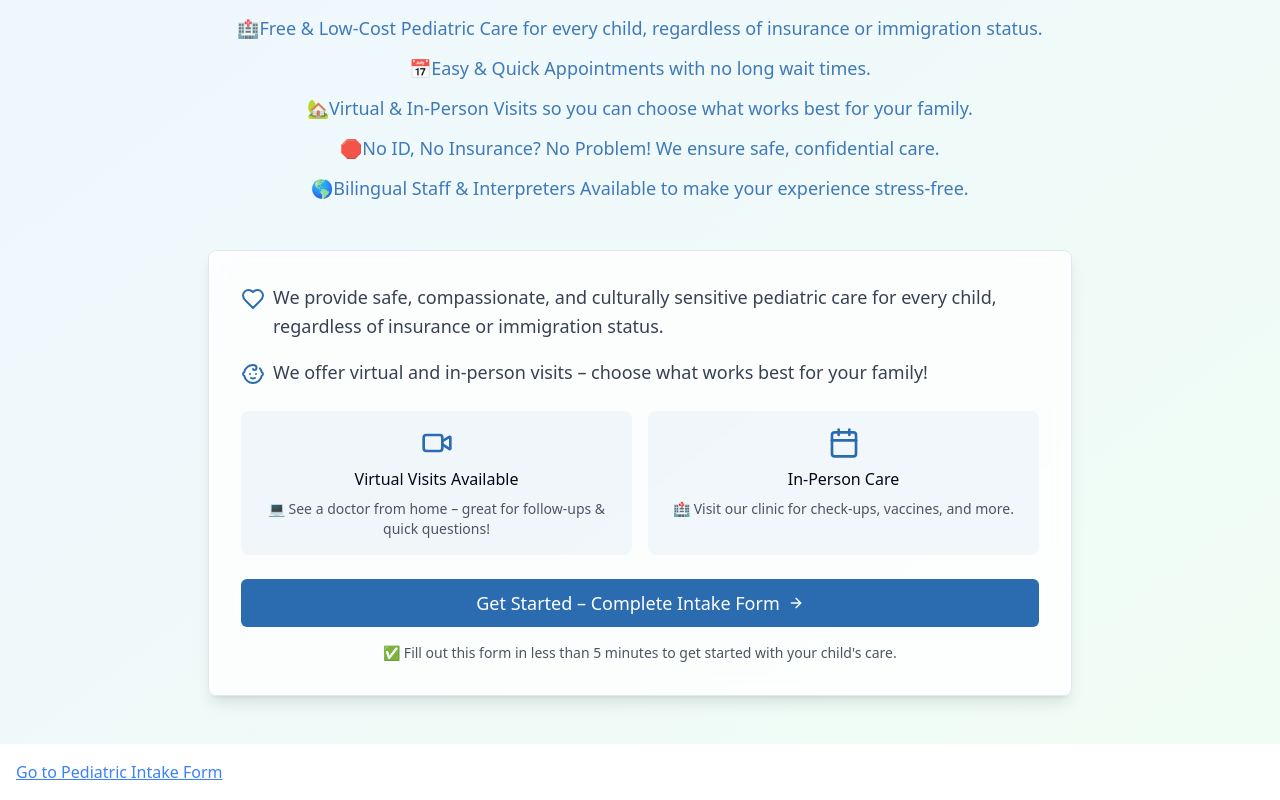
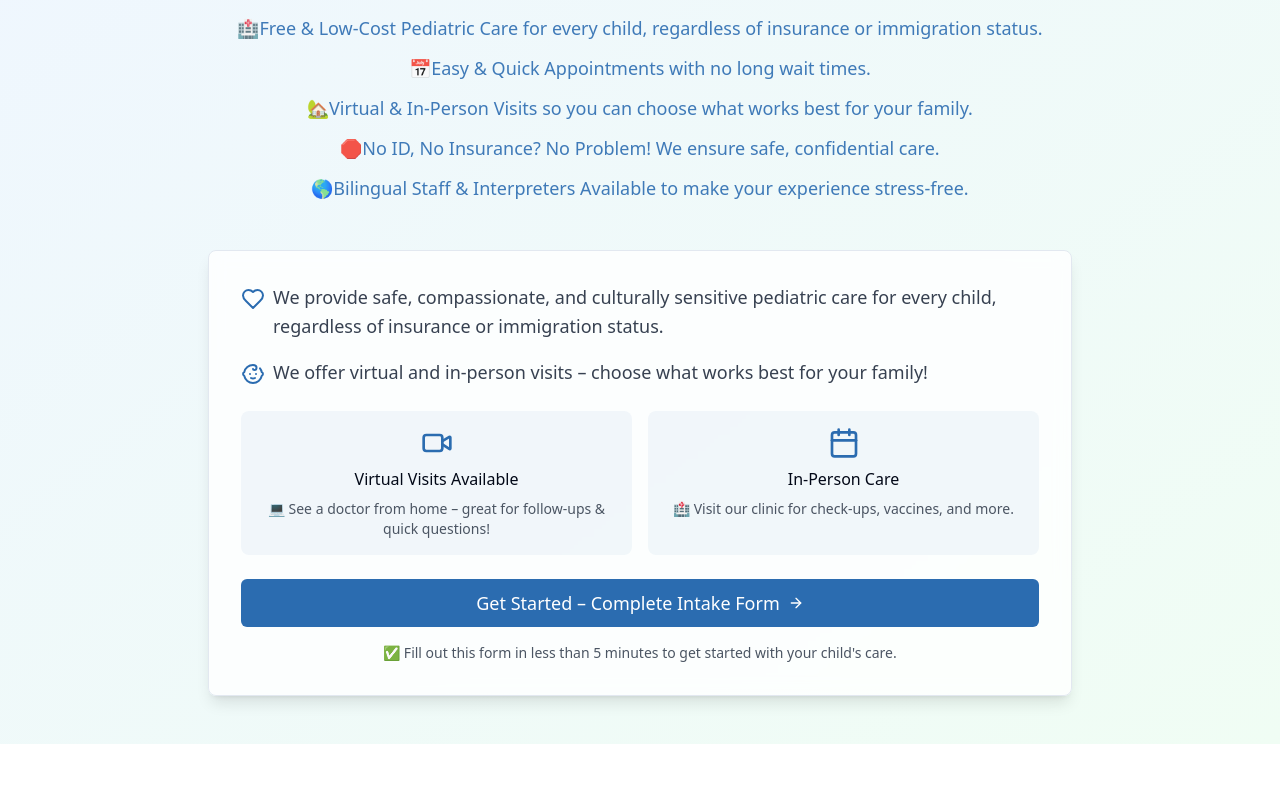
Before and after one commit to simar7511/health-connectivity-lounge, a React (Vite) app: page / in a window 1280 px wide. Shown: the part 286-1086 px from the top of the page. After the commit the page ends 1030 px from the top, so only its background shows below. Built offline with nearby package versions, Linux system fonts and the light colour scheme.

Commit message:
Remove intake form link
Remove the hyperlink at the bottom of the home page that leads to the pediatric intake form.

```diff
--- a/src/App.tsx
+++ b/src/App.tsx
@@ -1,5 +1,6 @@
+
 import React, { useState, useEffect } from "react";
-import { BrowserRouter, Routes, Route, Link } from "react-router-dom";
+import { BrowserRouter, Routes, Route } from "react-router-dom";
 import { Button } from "@/components/ui/button";
 
 // Import Pages & Components
@@ -68,13 +69,6 @@ const App: React.FC = () => {
         {/* 🚨 404 Error Page */}
         <Route path="*" element={<h1 className="text-center text-red-500">404 - Page Not Found</h1>} />
       </Routes>
-
-      {/* 🔗 Quick Navigation Links */}
-      <div className="p-4">
-        <Link to="/pediatric-intake" className="text-blue-500 underline">
-          {language === "en" ? "Go to Pediatric Intake Form" : "Ir al formulario pediátrico"}
-        </Link>
-      </div>
     </BrowserRouter>
   );
 };
```
